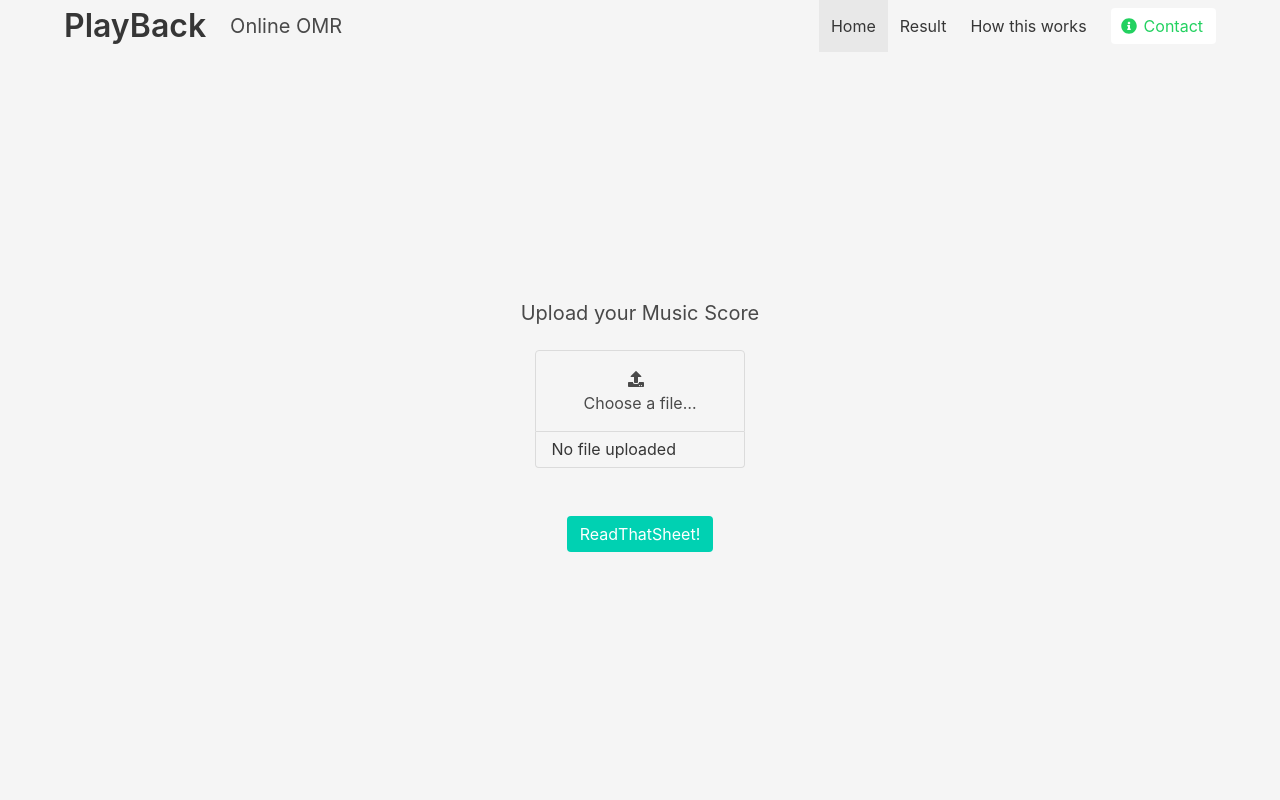
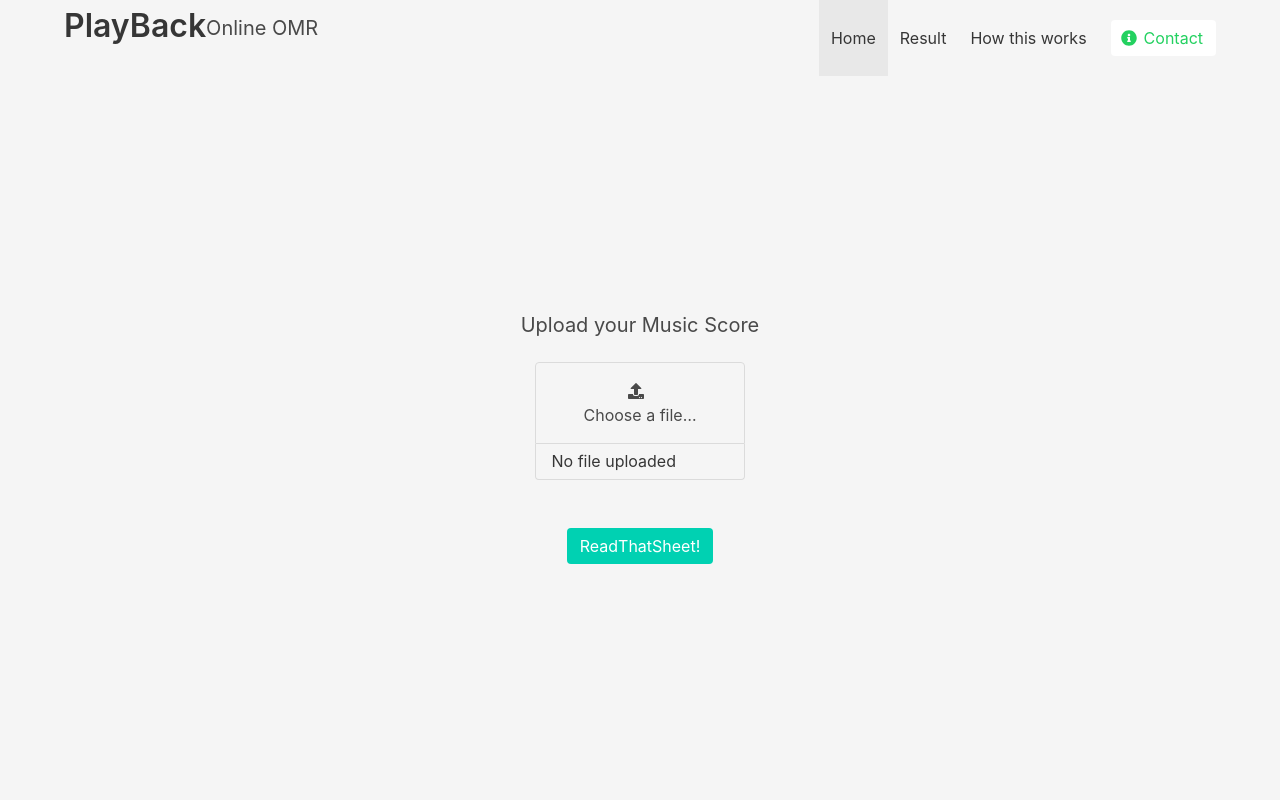
Before and after one commit to anuya-padte/omr-web-app, a Flask app: page / in a window 1280 px wide. Run offline with Flask 2, Linux system fonts and the light colour scheme; parts of the project's set-up code (start-up, migrations or seed data) failed here and were passed over; some libraries are stand-ins or nearby versions.

Commit message:
Layout changed

```diff
--- a/templates/index.html
+++ b/templates/index.html
@@ -22,12 +22,7 @@
             <h1 class="title">
               PlayBack
             </h1>
-            <a class="navbar-item">
-              <h1 class="subtitle">
-                Online OMR
-              </h1>
-            </a>
-
+            <h2 class="subtitle">Online OMR</h2>
           </a>
           <span class="navbar-burger burger" data-target="navbarMenuHeroC">
             <span></span>
```
